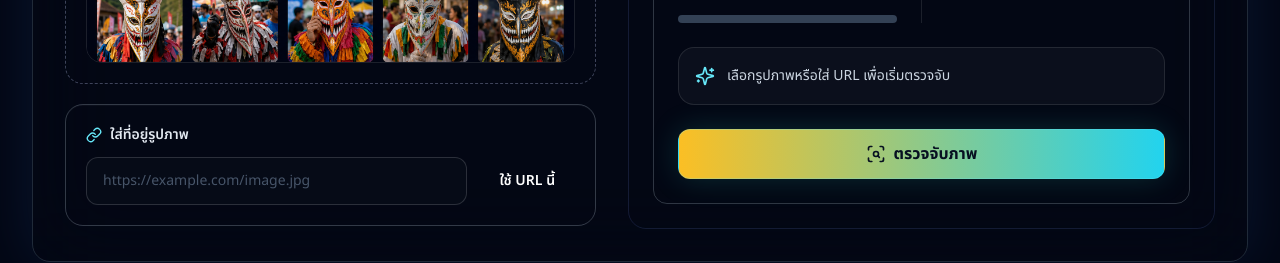
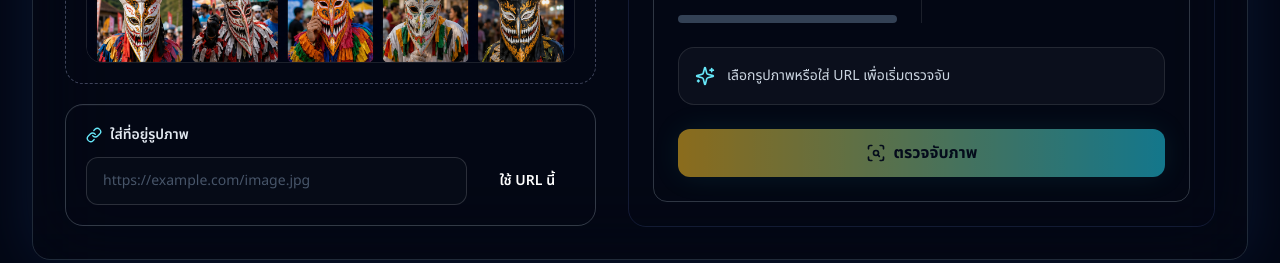
Before and after one commit to 9fight/lab4-techaump-phi-ta-khon, a React (Vite) app: page / in a window 1280 px wide. Shown: the part 1140-1403 px from the top of the page. Built offline with nearby package versions, Linux system fonts and the light colour scheme; no server answers.

Commit message:
Revert detector button neon

```diff
--- a/src/main.tsx
+++ b/src/main.tsx
@@ -571,7 +571,7 @@ function DetectorPanel() {
             <StatusMessage status={status} message={message} />
 
             <button
-              className={`detect-neon-button mt-6 inline-flex w-full items-center justify-center gap-2 rounded-xl px-6 py-3 font-bold text-[#071021] shadow-[0_0_30px_rgba(45,212,191,0.18)] transition hover:brightness-110 active:scale-[0.99] disabled:cursor-not-allowed disabled:saturate-75 ${tone.button}`}
+              className={`mt-6 inline-flex w-full items-center justify-center gap-2 rounded-xl px-6 py-3 font-bold text-[#071021] shadow-[0_0_30px_rgba(45,212,191,0.18)] transition hover:brightness-110 disabled:cursor-not-allowed disabled:opacity-55 ${tone.button}`}
               disabled={status === "loading" || !imageSource}
               onClick={() => void runDetection()}
               type="button"
--- a/src/styles.css
+++ b/src/styles.css
@@ -50,44 +50,6 @@ a {
   transform: none;
 }
 
-.detect-neon-button {
-  position: relative;
-  overflow: hidden;
-  isolation: isolate;
-  border: 1px solid rgba(103, 232, 249, 0.26);
-}
-
-.detect-neon-button::before {
-  position: absolute;
-  inset: 0;
-  z-index: 1;
-  content: "";
-  pointer-events: none;
-  border-radius: inherit;
-  padding: 2px;
-  background: conic-gradient(
-    from 0deg,
-    transparent 0deg,
-    transparent 34deg,
-    rgba(34, 211, 238, 0.96) 58deg,
-    rgba(250, 204, 21, 0.98) 76deg,
-    rgba(34, 211, 238, 0.96) 96deg,
-    transparent 122deg,
-    transparent 360deg
-  );
-  -webkit-mask: linear-gradient(#000 0 0) content-box, linear-gradient(#000 0 0);
-  -webkit-mask-composite: xor;
-  mask: linear-gradient(#000 0 0) content-box, linear-gradient(#000 0 0);
-  mask-composite: exclude;
-  animation: detect-neon-spin 2.15s linear infinite;
-}
-
-@keyframes detect-neon-spin {
-  to {
-    transform: rotate(1turn);
-  }
-}
-
 ::selection {
   background: rgba(56, 189, 248, 0.28);
 }
```
